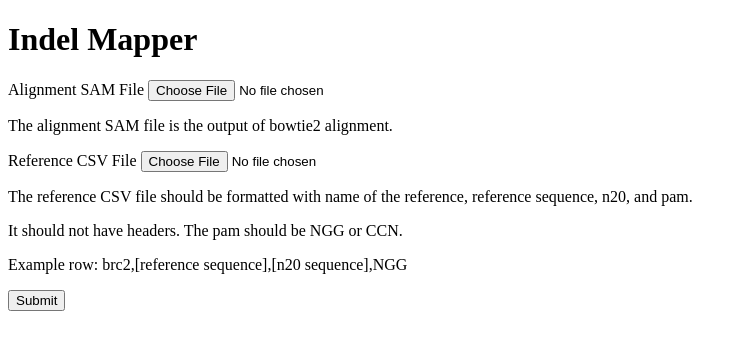
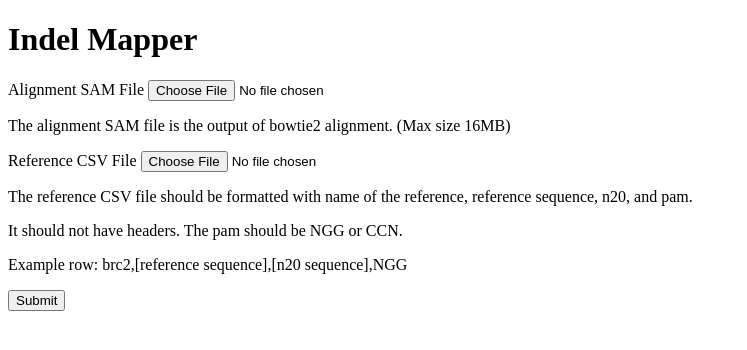
Before and after one commit to hrs/indel-mapper, a Flask app: page / in a window 1280 px wide. Shown: the top 350 px of the page, without its empty margins (0-747 px from the left). Run offline with Flask 2, Linux system fonts and the light colour scheme; some libraries are stand-ins or nearby versions.

Commit message:
Limit the size of upload to the server.

```diff
--- a/app.py
+++ b/app.py
@@ -2,21 +2,23 @@ from flask import Flask, render_template, request, flash
 from indel_mapper_lib.sam_parser import SamParser
 from indel_mapper_lib.reference_parser import ReferenceParser
 from indel_mapper_lib.presenter import Presenter
-import os
 from io import StringIO
 import csv
+import os
 import pysam
 
 # Flask
 
 app = Flask(__name__)
 app.secret_key = os.environ["SECRET_FLASK_KEY"]
+app.config['MAX_CONTENT_LENGTH'] = 20 * 1024 * 1024
 
 @app.route("/", methods=['GET', 'POST'])
 def index():
     if request.method == 'POST':
         reference_file = request.files.get('reference')
         alignment_file = request.files.get('alignment')
+
         if not (alignment_file and reference_file):
             flash("You must submit an alignment SAM file and a reference CSV file.")
         elif not _is_extension(reference_file, ".csv"):
@@ -31,6 +33,11 @@ def index():
                 flash("Error processing.")
                 return render_template("index.html", results=[])
     return render_template("index.html", results=[])
+
+@app.errorhandler(413)
+def request_entity_too_large(error):
+    flash("Uploaded file is too large.")
+    return render_template("index.html", results=[]), 413
 
 # This is a first pass naive file detection.
 def _is_extension(filestorage, extension):
--- a/templates/index.html
+++ b/templates/index.html
@@ -42,7 +42,7 @@
         <div>
           <label for="alignment">Alignment SAM File</label>
           <input name="alignment" type="file">
-          <p> The alignment SAM file is the output of bowtie2 alignment. <p>
+          <p> The alignment SAM file is the output of bowtie2 alignment. (Max size 16MB) <p>
         </div>
 
         <div>
```
